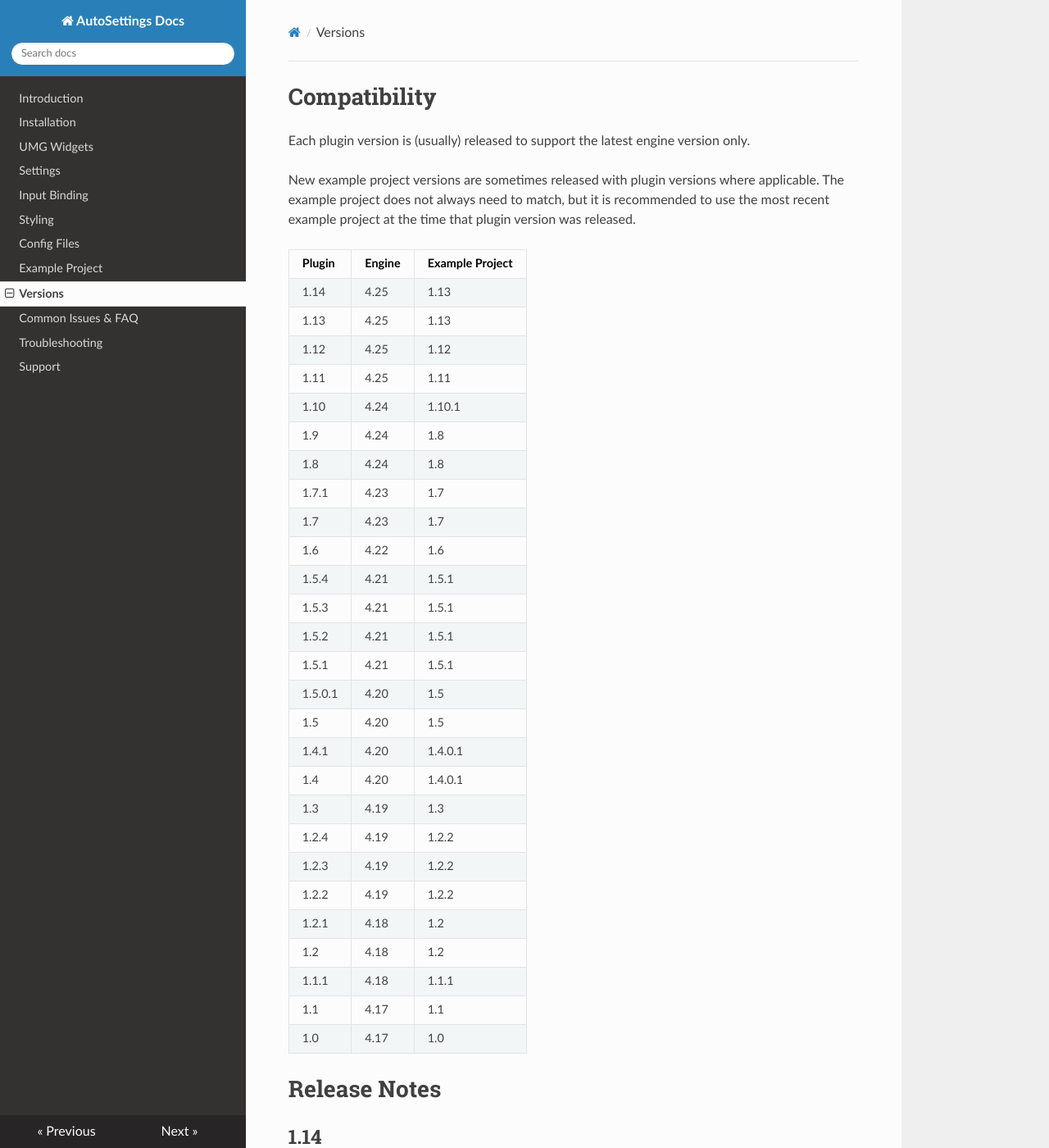
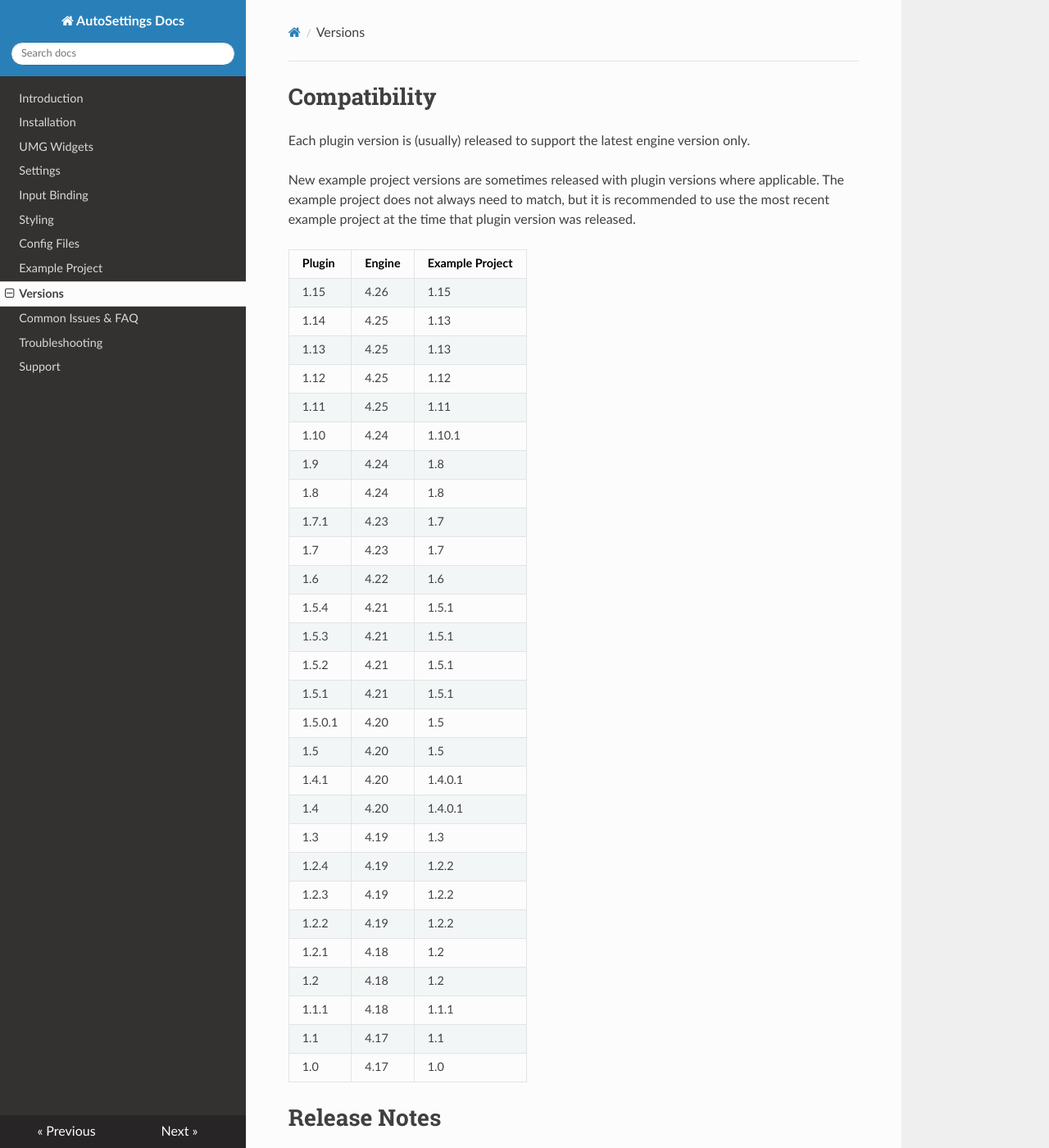
Before and after one commit to Acren/AutoSettings-Docs, an MkDocs documentation site: the page built from docs/versions.md, in a window 1280 px wide and 1400 px high. Shown: the whole window at 82% size. Built offline with MkDocs 1.6.1, drawn with Linux system fonts in a browser that asks for light colours; nearby versions of some CDN libraries; old or Windows-style settings are respelled for this version of MkDocs; some of the changed text lies outside the part shown.

Commit message:
Add 1.15 notes

```diff
--- a/docs/versions.md
+++ b/docs/versions.md
@@ -7,6 +7,7 @@ The example project does not always need to match, but it is recommended to use
 
 Plugin  | Engine | Example Project
 ------- | ------ | ------------
+1.15    | 4.26   | 1.15
 1.14    | 4.25   | 1.13
 1.13    | 4.25   | 1.13
 1.12    | 4.25   | 1.12
@@ -36,6 +37,10 @@ Plugin  | Engine | Example Project
 1.0     | 4.17   | 1.0
 
 # Release Notes
+
+## 1.15
+
+- UE 4.26 now supported
 
 ## 1.14
 
```
